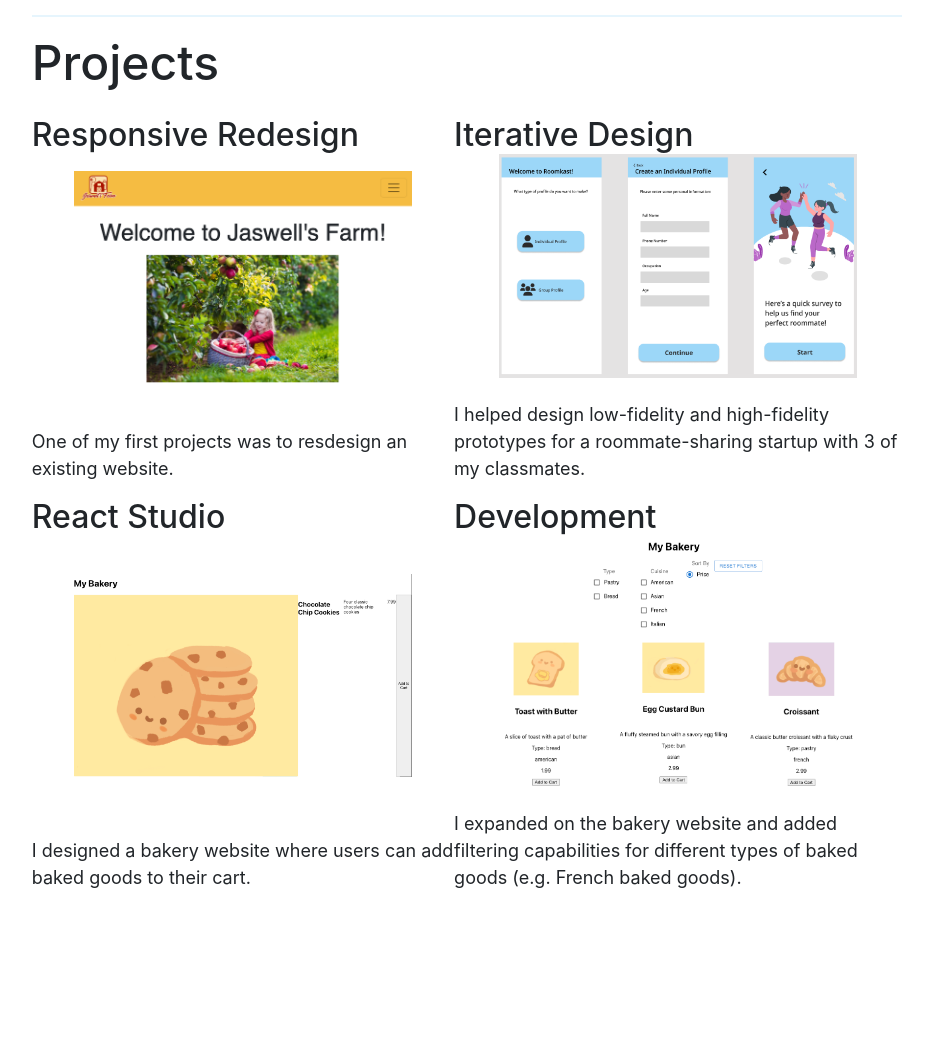
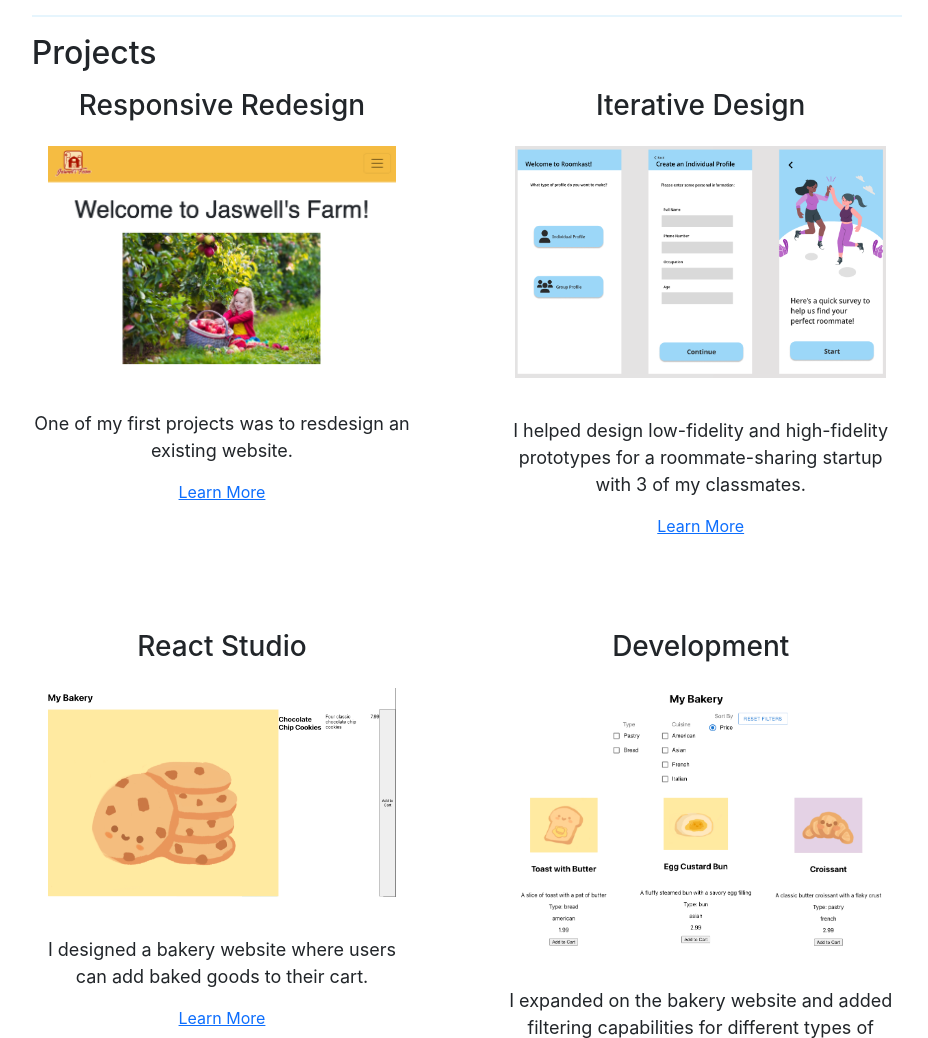
Before and after one commit to coolcapybaraSibling/final-portfolio, a plain HTML site: page index.html in a window 1280 px wide. Shown: the part 511-1549 px from the top of the page, without its empty margins (173-1101 px from the left). Before the commit the page ends 1495 px from the top, so only its background shows below. Drawn offline with nearby package versions, Linux system fonts and the light colour scheme.

Commit message:
Added padding, links

```diff
--- a/index.html
+++ b/index.html
@@ -37,19 +37,21 @@
         <br>
       </div>
       <hr />
-      <h1>Projects</h1>
+      <h2>Projects</h2>
       <div id="project-grid">
-        <div class="section">
-          <h2>Responsive Redesign</h2>
+        <div class="item">
+          <h3>Responsive Redesign</h3>
 
           <img src="./assets/responsive-img.png" alt="Screenshot of responsive assignment">
           <p>
             One of my first projects was to resdesign an existing website.
           </p>
+
+          <a href="https://coolcapybara420.github.io/responsive-submission/" target="_blank" rel="noopener noreferrer">Learn More</a>
         </div>
 
-        <div class="section">
-          <h2>Iterative Design</h2>
+        <div class="item">
+          <h3>Iterative Design</h3>
 
           <img id="grid-img" src="./assets/iterative-img.png" alt="Screenshot of iterative assignment">
 
@@ -57,9 +59,10 @@
             I helped design low-fidelity and high-fidelity prototypes for a
             roommate-sharing startup with 3 of my classmates.
           </p>
+          <a href="https://umkvfl6hssq7hfks.github.io/cs130-iterative/" target="_blank" rel="noopener noreferrer">Learn More</a>
         </div>
-        <div class="section">
-          <h2>React Studio</h2>
+        <div class="item">
+          <h3>React Studio</h3>
 
           <img  src="./assets/react-img.png" alt="Screenshot of react assignment">
 
@@ -67,16 +70,18 @@
             I designed a bakery website where users can add baked goods to their
             cart.
           </p>
+          <a href="https://coolcapybarasibling.github.io/react-studio/" target="_blank" rel="noopener noreferrer">Learn More</a>
         </div>
 
-        <div class="section">
-          <h2>Development</h2>
+        <div class="item">
+          <h3>Development</h3>
           <img src="./assets/dev-img.png" alt="Screenshot of development assignment">
 
           <p>
             I expanded on the bakery website and added filtering capabilities for
             different types of baked goods (e.g. French baked goods).
           </p>
+          <a href="https://coolcapybara420.github.io/developmentHW/" target="_blank" rel="noopener noreferrer">Learn More</a>
         </div>
       </div>
     </div>
--- a/styles.css
+++ b/styles.css
@@ -98,6 +98,7 @@ hr {
 #project-grid {
   display: grid;
   grid-template-columns: auto auto;
+  gap: 10%;
 }
 
 .section img {
@@ -105,3 +106,13 @@ hr {
   max-width: 80%;
   margin:auto;
 }
+
+.item {
+  text-align: center;
+}
+
+.item img {
+  display: block;
+  margin:auto;
+  padding: 1rem;
+}
```
Also changed, not shown: 1 other file.
